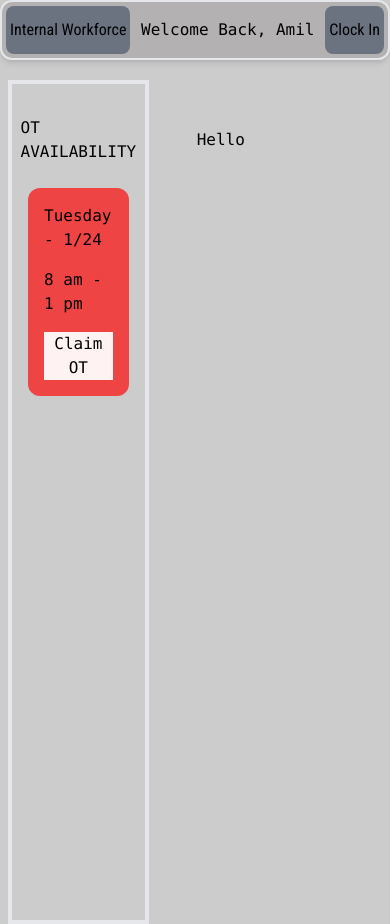
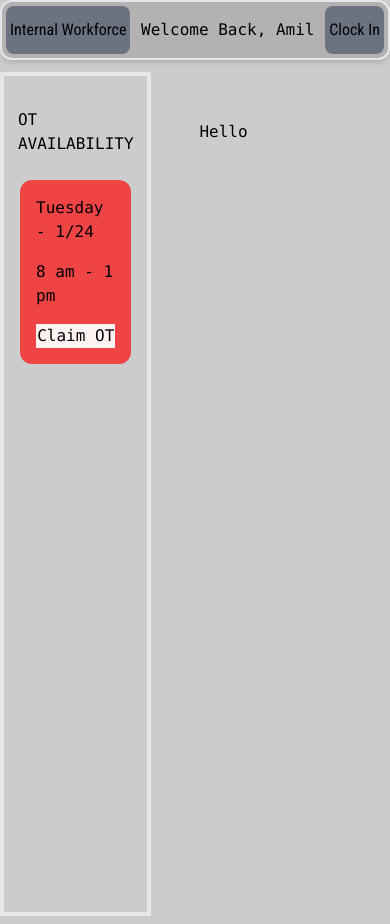
Before and after one commit to SilahicAmil/nextjs-employee-log, a Next.js app: page /employee-dash in a window 390 px wide. Built offline with nearby package versions, Linux system fonts and the light colour scheme.

Commit message:
more responsive layout stuff

```diff
--- a/components/EmployeePage/OvertimeCard/OvertimeCard.js
+++ b/components/EmployeePage/OvertimeCard/OvertimeCard.js
@@ -4,13 +4,14 @@ const OvertimeCard = ({ children }) => {
   return (
     <>
       <div className="flex font-mono">
-        <div className="flex flex-col w-72 ml-2 px-4 py-8 overflow-y-auto border-4 h-[100vh]">
+        <div className="flex flex-col w-80 lg:ml-2 sm:ml-0 md:ml-0 px-4 py-8 overflow-y-auto border-4 h-[100vh]">
           <h2 className="flex items-center justify-center">OT AVAILABILITY</h2>
 
           <div className="flex flex-col justify-between mt-6">
             <aside>
               <ul>
                 <li>
+                  {/* eventually map over card INfo */}
                   <CardInfo />
                 </li>
               </ul>
--- a/components/Layout/Layout.js
+++ b/components/Layout/Layout.js
@@ -5,7 +5,7 @@ const Layout = ({ children }) => {
     <>
       <div>
         <NavBar />
-        <main className="w-screen mt-8 ">{children}</main>
+        <main className="w-screen mt-6">{children}</main>
       </div>
     </>
   );
```
